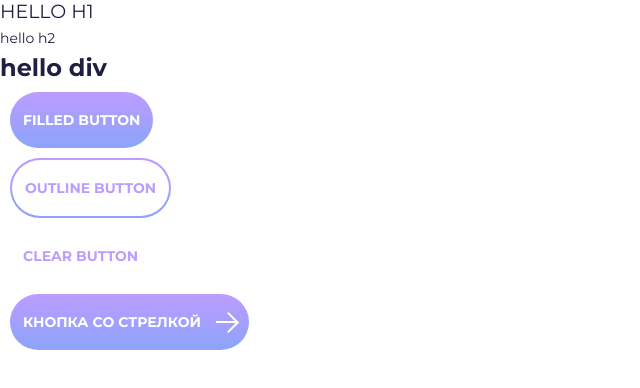
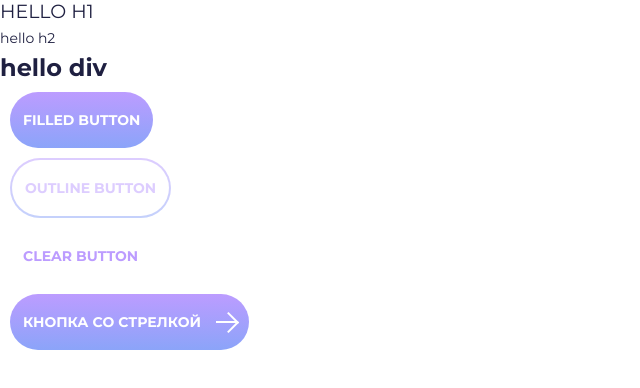
Before and after one commit to gloomy-onion/Looking, a React app: page / in a window 1280 px wide. Shown: the top 388 px of the page, without its empty margins (0-640 px from the left). Built offline with nearby package versions, Linux system fonts and the light colour scheme.

Commit message:
добавила тудушку, посмотрю как работает

```diff
--- a/src/App.tsx
+++ b/src/App.tsx
@@ -19,7 +19,7 @@ export const App = () => {
           filled button
         </Typography>
       </Button>
-      <Button buttonType={'outline'} >
+      <Button buttonType={'outline'} disabled>
         <Typography upperCase size={'s'} weight={700} color={'purple'}>
           outline button
         </Typography>
--- a/ui-kit/Button/Button.tsx
+++ b/ui-kit/Button/Button.tsx
@@ -29,3 +29,5 @@ export const Button = ({ children, buttonType = 'filled', disabled = false }: Pr
     </button>
   );
 };
+
+  /* TODO: продумать как отключ калик если кнопка disabled */
```
